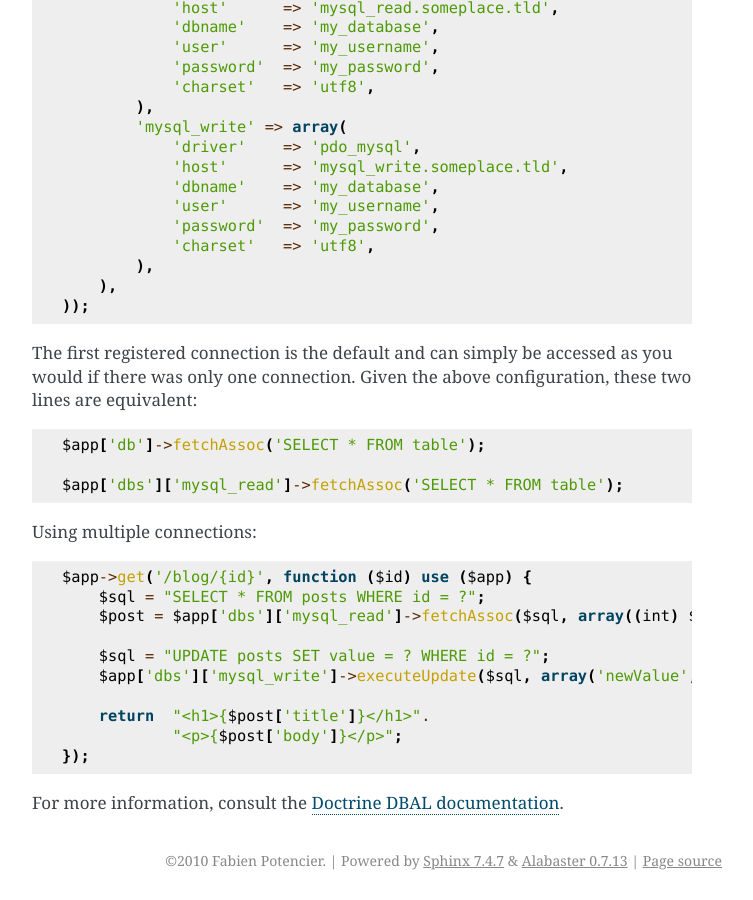
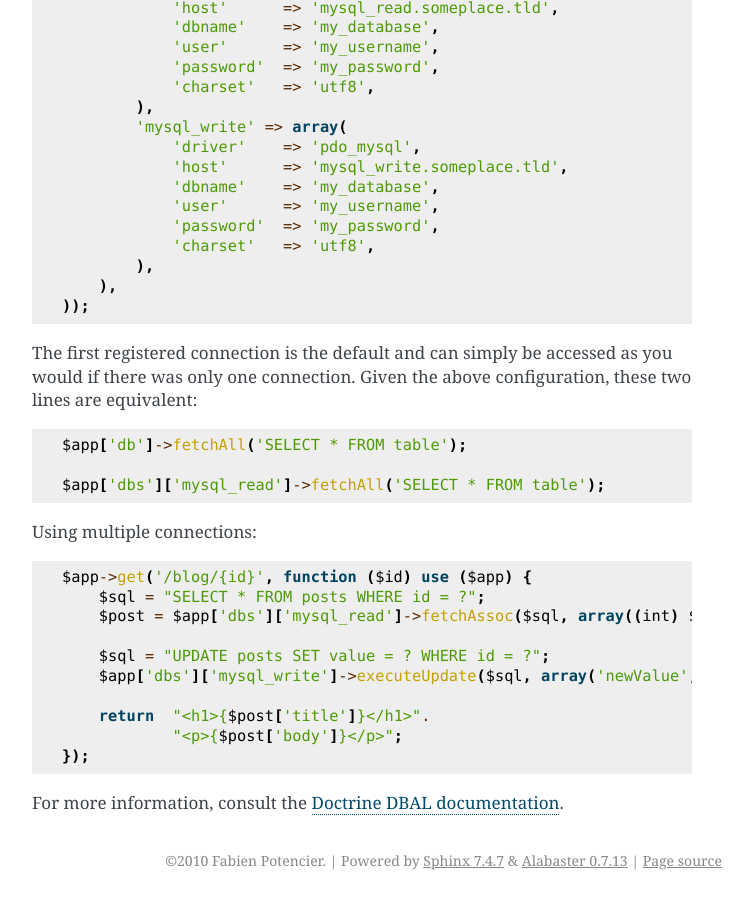
Before and after one commit to silexphp/Silex, a Sphinx documentation site: the page built from doc/providers/doctrine.rst, in a window 1280 px wide and 900 px high, scrolled down 2012 px. Shown: the whole window, without its empty margins (388-1141 px from the left). Built offline with Sphinx 7.4.7, drawn with Linux system fonts in a browser that asks for light colours.

Commit message:
Changed fetchAssoc to fetchAll
fetchAssoc only returns one row. Thats what the sql query implicates.

```diff
--- a/doc/providers/doctrine.rst
+++ b/doc/providers/doctrine.rst
@@ -123,9 +123,9 @@ The first registered connection is the default and can simply be accessed as
 you would if there was only one connection. Given the above configuration,
 these two lines are equivalent::
 
-    $app['db']->fetchAssoc('SELECT * FROM table');
+    $app['db']->fetchAll('SELECT * FROM table');
 
-    $app['dbs']['mysql_read']->fetchAssoc('SELECT * FROM table');
+    $app['dbs']['mysql_read']->fetchAll('SELECT * FROM table');
 
 Using multiple connections::
 
```
